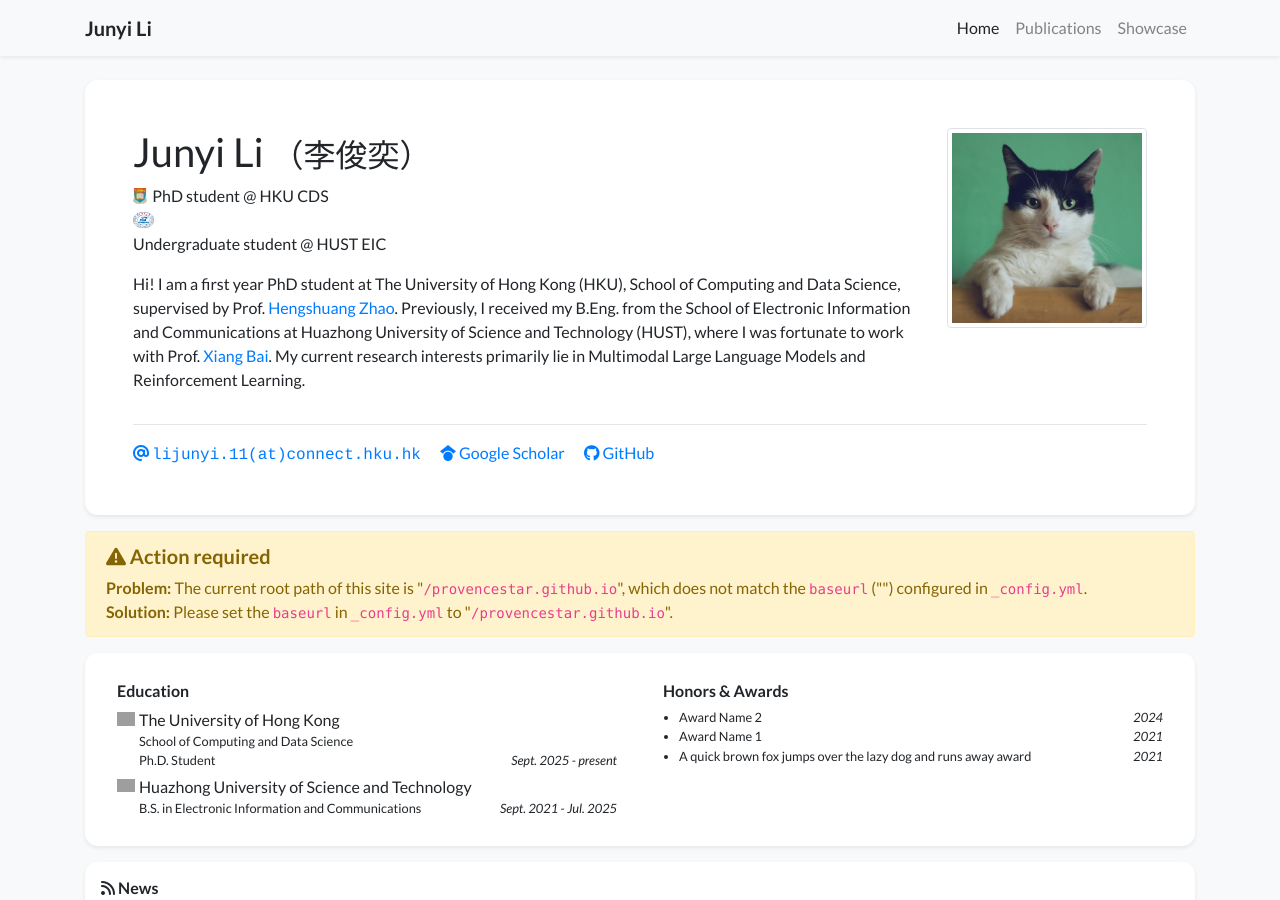
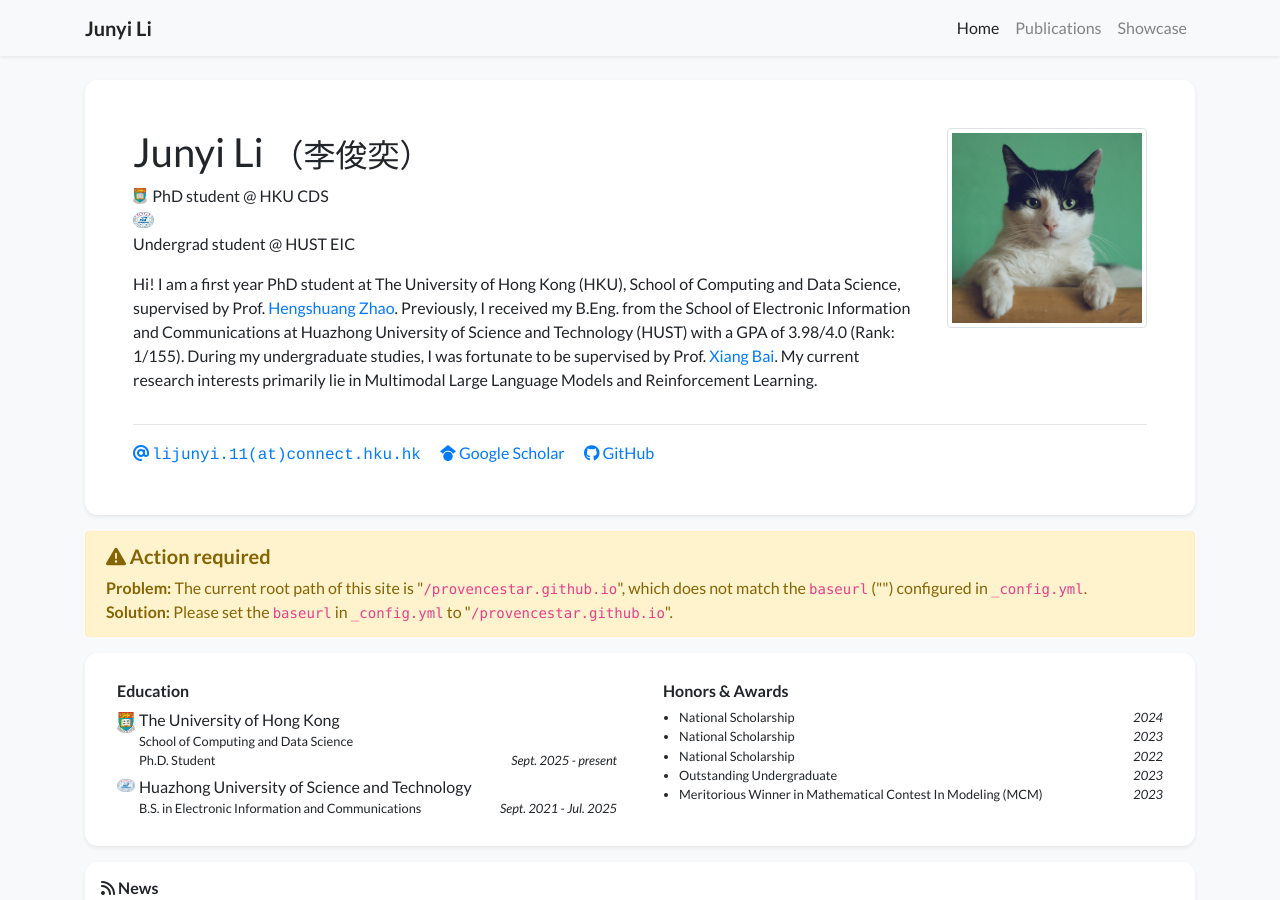
Before and after one commit to ProvenceStar/provencestar.github.io, a Jekyll site: the page built from index.html, in a window 1280 px wide and 900 px high. Built offline with Jekyll 4.4.1, drawn with Linux system fonts in a browser that asks for light colours; nearby versions of some CDN libraries; a style sheet for code colours, icons or effects is not loaded; grey boxes are pictures that could not be loaded.

Commit message:
update awards

```diff
--- a/_data/profile.yml
+++ b/_data/profile.yml
@@ -6,7 +6,7 @@ positions:
 - logo: assets/images/badges/HKU_Logo.png  # Logo is optional
   name: PhD student @ HKU CDS
 - logo: assets/images/badges/HUST_Logo.png  # Logo is optional
-- name: Undergraduate student @ HUST EIC
+- name: Undergrad student @ HUST EIC
 
 
 email: "lijunyi.11@connect.hku.hk"
@@ -23,7 +23,7 @@ github: ProvenceStar
 short_bio_text_justify: false
 short_bio: >-
   <p>
-    Hi! I am a first year PhD student at The University of Hong Kong (HKU), School of Computing and Data Science, supervised by Prof. <a href="https://hszhao.github.io/" target="_blank">Hengshuang Zhao</a>. Previously, I received my B.Eng. from the School of Electronic Information and Communications at Huazhong University of Science and Technology (HUST), where I was fortunate to work with Prof. <a href="https://scholar.google.com/citations?user=UeltiQ4AAAAJ&hl=en" target="_blank">Xiang Bai</a>. My current research interests primarily lie in Multimodal Large Language Models and Reinforcement Learning.
+    Hi! I am a first year PhD student at The University of Hong Kong (HKU), School of Computing and Data Science, supervised by Prof. <a href="https://hszhao.github.io/" target="_blank">Hengshuang Zhao</a>. Previously, I received my B.Eng. from the School of Electronic Information and Communications at Huazhong University of Science and Technology (HUST) with a GPA of 3.98/4.0 (Rank: 1/155). During my undergraduate studies, I was fortunate to be supervised by Prof. <a href="https://scholar.google.com/citations?user=UeltiQ4AAAAJ&hl=en" target="_blank">Xiang Bai</a>. My current research interests primarily lie in Multimodal Large Language Models and Reinforcement Learning.
   </p>
 
 portrait_url: assets/images/photos/portrait.jpg
@@ -32,26 +32,24 @@ portrait_caption: >-
 
 education:
 - name: The University of Hong Kong
-  logo: assets/images/badges/MIT_Social_circle.png
+  logo: assets/images/badges/HKU_Logo.png
   position: >-
     School of Computing and Data Science <br/>
     Ph.D. Student
   date: Sept. 2025 - present
 - name: Huazhong University of Science and Technology
-  logo: assets/images/badges/PKU_red.png
+  logo: assets/images/badges/HUST_Logo.png
   position: B.S. in Electronic Information and Communications
   date: Sept. 2021 - Jul. 2025
 
-# experience:
-# - name: Peking University
-#   logo: /assets/images/badges/PKU_red.png
-#   position: Research Intern
-#   date: Sep. 2019 - Jul. 2021
-
 awards:
-- name: Award Name 2
+- name: National Scholarship
   date: 2024
-- name: Award Name 1
-  date: 2021
-- name: A quick brown fox jumps over the lazy dog and runs away award
-  date: 2021
+- name: National Scholarship
+  date: 2023
+- name: National Scholarship
+  date: 2022
+- name: Outstanding Undergraduate
+  date: 2023
+- name: Meritorious Winner in Mathematical Contest In Modeling (MCM)
+  date: 2023
```
